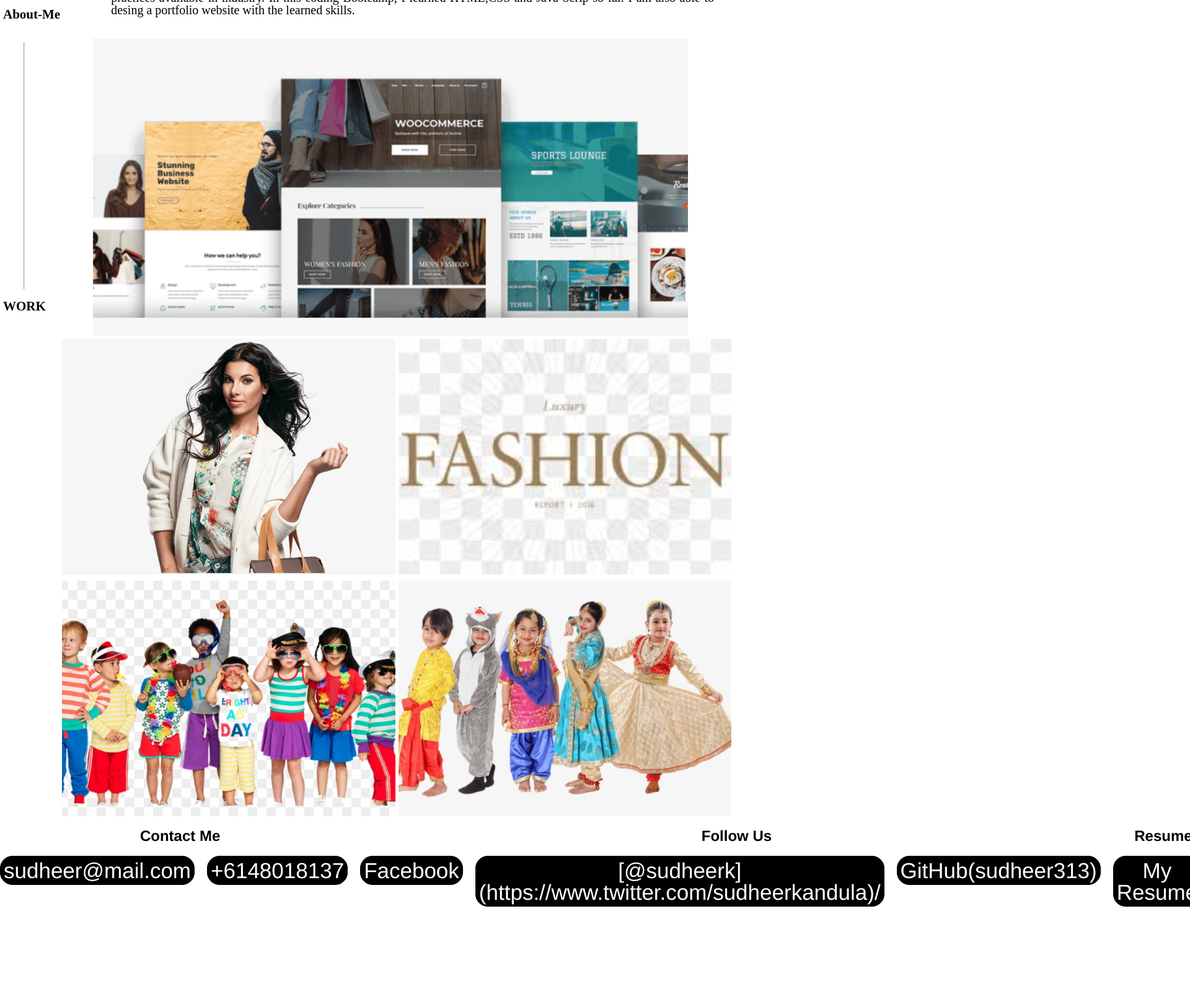
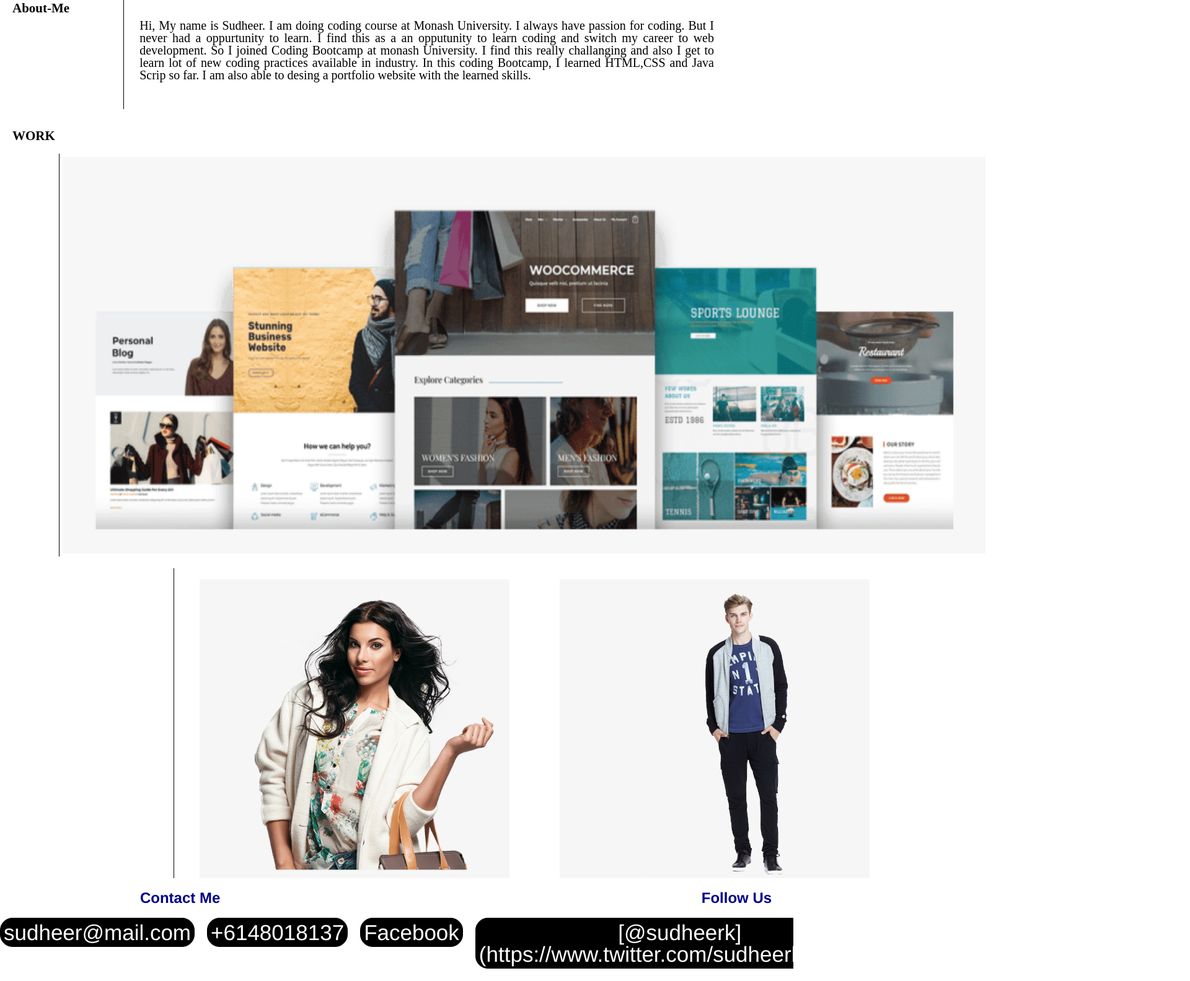
Before and after one commit to sudheer313/week2hw, a plain HTML site: page index.html in a window 1280 px wide. Shown: the part 588-2171 px from the top of the page at 62% size, 1920 px wide, since content can reach past the window. Before the commit the page ends 2071 px from the top, so only its background shows below. Drawn offline with Linux system fonts and the light colour scheme.

Commit message:
this is my second commit

```diff
--- a/assets/style.css
+++ b/assets/style.css
@@ -54,17 +54,11 @@ a {
 }
 
 /* Hero section */
-.hero {
-  display: flex;
-  height: 400px;
-  width: 90%;
-  margin-top: 5px;
-  background-image: url("img-2.jpg");
-  background-size: cover;
-  background-position: center;
-  margin-right: 20px;
-margin-left: 5px;
 
+#s1 {
+
+
+    object-fit: fill;
 
 }
 
@@ -72,128 +66,70 @@ margin-left: 5px;
 #flex-container{
   display: flex;
 
-}
+  }
 
 #left{
   float: left;
   flex:0 0 14%;
-  padding: 5px;
+  padding: 0px;
+  margin-left: 20px;
   font-size: 14px;
   }
 
 
 
 #right{
+  border-left:1px solid #000;
+  padding: 25px;
   flex: 1;
  text-align: justify;
   font-size: 20px;
 padding-right: 10%;
 
 }
-.work1{
 
+/*s1-First Image*/
+#s2{
+  object-fit: fill;
+  margin-left: 55px;
+  border-left:1px solid #000;
+  padding: 5px;
+}
+/*s3-For 4 images*/
+.container{
+  height: 500px;
+  width: 1300px;
   display: flex;
   flex-flow: row wrap;
+overflow: auto;
+  margin-left: 280px;
+  border-left:1px solid #000;
+  padding: 1px;
+  margin-top: 1px;
+  align-items:center;
+  row-gap: 1px;
+  column-gap: 1px;
+  justify-content: stretch;
+}
 
 
-  background-size: cover;
-  justify-content:safe;
-  padding-left: 350px;
-  padding-right: 100px;
-  margin-right: 25px;
-  margin-left: 50px;
+
+#s3{
+
+  flex-wrap: wrap;
+  height: 500px;
+  width: 500px;
+  padding-top: 1px;
+  align-items: center;
+
+  object-fit:cover ;
 
 
 }
 
 
 
-/*Portfolio Container*/
-.container{
-  display: flex;
-  flex-wrap: wrap;
-  justify-content: center;
-  row-gap: 5px;
-  column-gap: 5px;
-}
-.image-0{
-  flex:0 0 100%;
-  height: 480px;
-  width: 75%;
-  margin-top: 5px;
-  background-image: url("fashion-0.png");
-  background-size: cover;
-  background-position: center;
- margin-left: 150px;
- margin-right: 80px;
-  }
 
-.image-1{
-  flex:0 0 42%;
-  height: 380px;
-  width: 30%;
-  margin-top: 5px;
-  background-image: url("fashion-1.png");
-  background-size: cover;
-  background-position: center;
-
-
-}
-.image-2{
-  flex:0 0 42%;
-
-  height: 380px;
-  width: 30%;
-  margin-top: 5px;
-  background-image: url("fashion-5.png");
-  background-size: cover;
-  background-position: center;
-
-}
-.image-3{
-  flex:0 0 42%;
-  height: 380px;
-  width: 30%;
-  margin-top: 5px;
-  background-image: url("fashion-3.png");
-  background-size: cover;
-  background-position: center;
-
-}
-.image-4{
-  flex:0 0 42%;
-  height: 380px;
-  width: 30%;
-  margin-top: 5px;
-  background-image: url("fashion-4.png");
-  background-size: cover;
-  background-position: center;
-
-}
-/*  */
-
-
-
-#work{
-  display: flex;
-  padding: 10px;
-  margin-left: 50px ;
-  margin-top: 10px;
- flex-flow: row wrap;
- background-position: center;
- text-align: center;
- font-size: 30px;
-}
-#work:after {
-  content: "";
-  background-color: #000;
-  position: absolute;
-  width: 5px;
-  height: 100px;
-  top: 10px;
-  left: 50%;
-  display: block;
-}
 
 @media screen and (orientation:landscape)
             {
@@ -245,15 +181,18 @@ padding-right: 10%;
             /*footer*/
             footer {
               display: flex;
+              flex-wrap: row wrap;
               justify-content: space-around;
               height: auto;
               width: auto;
+              overflow: auto;
             }
 
-            .footer__headline {
+           .footer__headline {
               font-weight: bolder;
               font-family: 'Helvetica';
               text-align: center;
+              color:darkblue;
             }
 
             .footer__list {
@@ -264,7 +203,7 @@ padding-right: 10%;
               justify-content: space-between;
               width: fit-content;
             }
-            /*footer r*/
+            /*footer */
             @media(max-width: 500px){
 
               footer{
--- a/index.html
+++ b/index.html
@@ -25,14 +25,20 @@
     </div>
   </div>
   <main>
-    <!-- Hero Section-- cool banner -->
-    <div class="hero"></div>
+    <!--Hero Section-- cool banner-->
 
-    <!--About Me-->
+    <a href="https://sudheer313.github.io/week2hw/">
+      <figure >
+        <img id="s1" src="./assets/img-1.jpg" alt="sudheer-image"width="1700" height="450"/>
+      </figure>
+    </a>
+
+
+
     <div id="flex-container">
 
       <div id="left">
-        <hr width="1" size="80">
+
         <h2>About-Me</h2>
 
       </div>
@@ -52,35 +58,45 @@
     </div>
 
 
-    <!--Work Portfolio-->
+<!--First Image-->
+
+    <div id="left">
+        <h2>WORK</h2>
+    </div>
+    <a href="https://sudheer313.github.io/week2hw/">
+      <figure >
+        <img id="s2" src="./assets/fashion-0.png" alt="sudheer-image"width="1500" height="650"/>
+      </figure>
+    </a>
+    </div>
+    <!--container for 4 images-->
+    <div class="container">
 
 
+      <a href="https://sudheer313.github.io/week2hw/">
+        <figure >
+          <img id="s3" src="./assets/fashion-1.png" alt=/>
+        </figure>
+
+        <a  href="https://sudheer313.github.io/week2hw/">
+          <figure >
+            <img id="s3" src="./assets/fashion-2.png" alt="sudheer-image"/>
+          </figure>
+          <a  href="https://sudheer313.github.io/week2hw/">
+            <figure >
+              <img id="s3" src="./assets/fashion-3.png" alt="sudheer-image"/>
+            </figure>
+            <a  href="https://sudheer313.github.io/week2hw/">
+              <figure >
+                <img id="s3" src="./assets/fashion-4.png" alt="sudheer-image"/>
+              </figure>
+            </div>
+            </div>
+    </main>
 
 
-    <div id="left">
-      <hr width="1" size="400">
-
-      <h2>WORK</h2>
-    </div>
-
-    <div class="image-0" onclick="document.location='https://sudheer313.github.io/week2hw/'">
-    </div>
-    </div>
-    <div class="container">
-      <!-- <a href="https://sudheer313.github.io/week2hw/"><img src="./assets/fashion-1.png"/></a> -->
-      <div class="image-1" onclick="document.location='https://sudheer313.github.io/week2hw/'">
-      </div>
-      <div class="image-2" onclick="document.location='https://sudheer313.github.io/week2hw/'">
-      </div>
-      <div class="image-3" onclick="document.location='https://sudheer313.github.io/week2hw/'">
-      </div>
-      <div class="image-4" onclick="document.location='https://sudheer313.github.io/week2hw/'">
-      </div>
-    </div>
-  </main>
-
-  <!--Footer-->
-  <footer>
+   <!-- Footer-->
+   <footer >
     <div id="contact-me">
       <h2 class="footer__headline">Contact Me</h2>
       <ul class="footer__list">
@@ -106,5 +122,4 @@
       </ul>
     </div>
   </footer>
-</body>
 </html>
```
